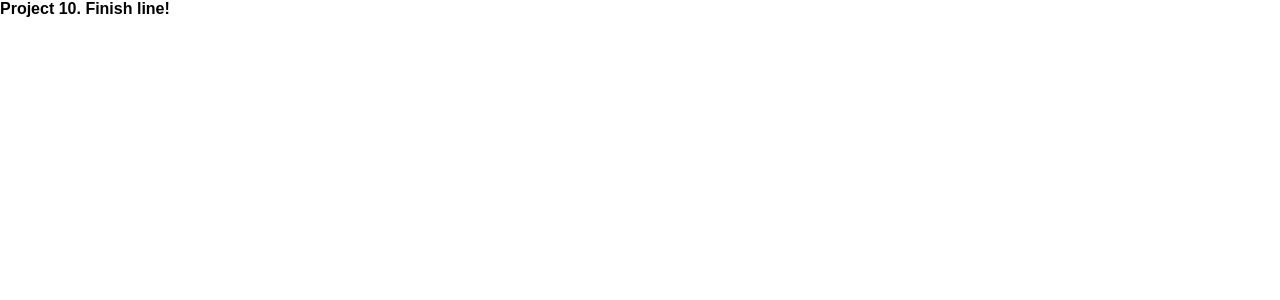
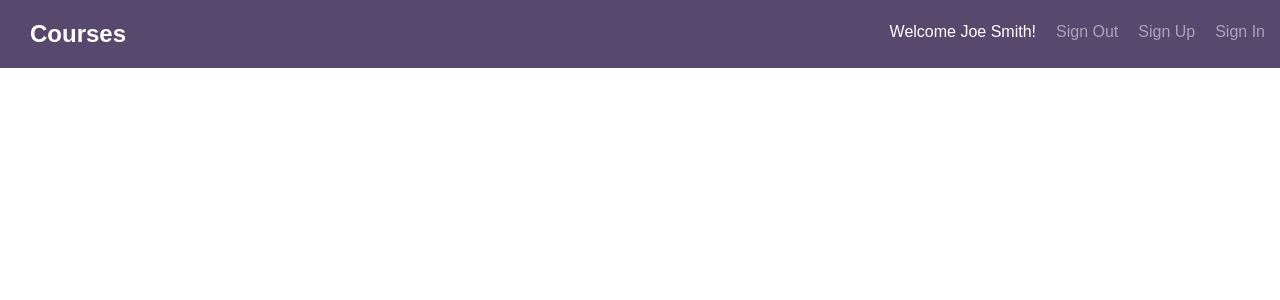
Before and after one commit to cleichsenring/full-stack-library-app, a React (Create React App) app in the folder client/: page /error in a window 1280 px wide. Shown: the top 300 px of the page. Built offline with nearby package versions, Linux system fonts and the light colour scheme.

Commit message:
components and routes

```diff
--- a/client/src/App.js
+++ b/client/src/App.js
@@ -1,12 +1,37 @@
 import React from 'react';
+import {
+  BrowserRouter as Router,
+  Route,
+  Switch
+} from 'react-router-dom';
+
+// Component Imports
+import Header from './components/Header';
+import Courses from './components/Courses';
+import CourseDetail from './components/CourseDetail';
+import CreateCourse from './components/CreateCourse';
+import UpdateCourse from './components/UpdateCourse';
+import UserSignUp from './components/UserSignUp';
+import UserSignIn from './components/UserSignIn';
+import UserSignOut from './components/UserSignOut';
 
 function App() {
   return (
-    <div className="App">
-      <header className="App-header">
-        <h2>Project 10. Finish line!</h2>
-      </header>
-    </div>
+    <Router>
+      <div>
+        <Header />
+        <Switch>
+          <Route exact path="/" component={Courses} />
+          <Route path="/courses/create" component={CreateCourse} />
+          <Route path="/courses/:id" component={CourseDetail} />
+          <Route path="/courses/:id/update" component={UpdateCourse} />
+          <Route path="/signin" component={UserSignIn} />
+          <Route path="/signup" component={UserSignUp} />
+          <Route path="/signout" component={UserSignOut} />
+
+        </Switch>
+      </div>
+    </Router>
   );
 }
 
```
